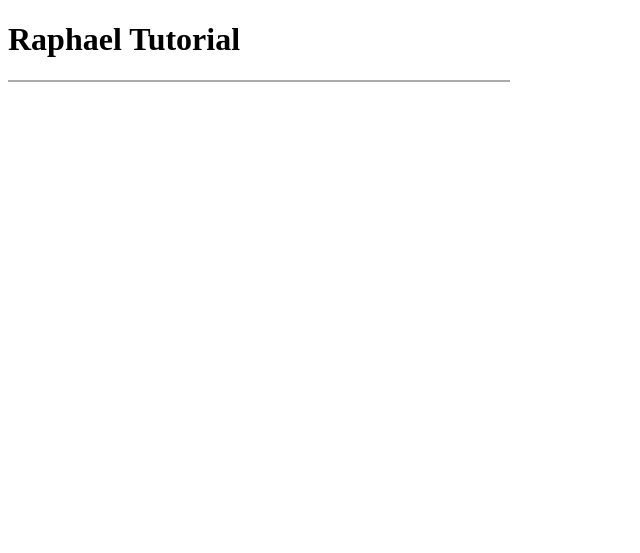
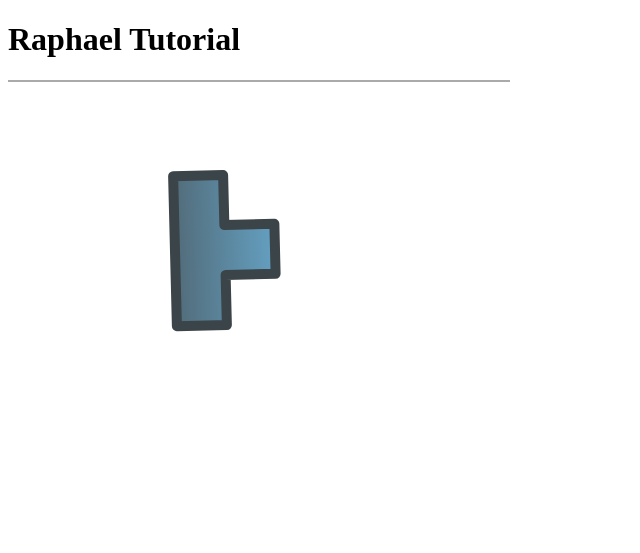
Before and after one commit to esc11/Raphael, a plain HTML site: page end_code/index2.html in a window 1280 px wide. Shown: the whole page, without its empty margins (0-640 px from the left). Drawn offline with nearby package versions, Linux system fonts and the light colour scheme.

Commit message:
change to jQuery

```diff
--- a/end_code/index2.html
+++ b/end_code/index2.html
@@ -12,6 +12,7 @@
 	<link rel="stylesheet" type="text/css" href="../css/main.css">
 
 	<!-- include libraries -->
+	<script src="http://code.jquery.com/jquery-2.1.4.min.js"></script>
 	<script src="js/end-raphael.js"></script>
 	<script src="../lib/lib.js"></script>
 
@@ -22,8 +23,6 @@
 	<h1>Raphael Tutorial</h1>
 	<div id="canvas_container"></div>
 
-	<script src="http://code.jquery.com/jquery-2.1.4.min.js"></script>
-
 </body>
 
 </html>
--- a/end_code/js/end-raphael.js
+++ b/end_code/js/end-raphael.js
@@ -1,6 +1,6 @@
 "use strict";
 
-window.onload = function() {
+$(document).ready(function() {
 
     // Creates canvas 500 × 500 at 50, 50
 	var paper = new Raphael(50, 50, 500, 500);
@@ -17,7 +17,7 @@ window.onload = function() {
 
 	// Create pathways. M means to start drawing without a visible path at designated x and y coordinates.
 	// l means to start drawing pathways between coordinates, and z means to close the path.
-	//var tetrisPiece = paper.path("M 250 250 l 0 -50 l -50 0 l 0 -50 l -50 0 l 0 50 l -50 0 l 0 50 z");
+	var tetrisPiece = paper.path("M 250 250 l 0 -50 l -50 0 l 0 -50 l -50 0 l 0 50 l -50 0 l 0 50 z");
 
 	tetrisPiece.attr(
         {
@@ -64,4 +64,4 @@ window.onload = function() {
 	tetrisPiece.animate(spin, 'linear');
 
 
-}
+});
```
Also changed, not shown: starter_code/index.html (+1 -2 lines).
